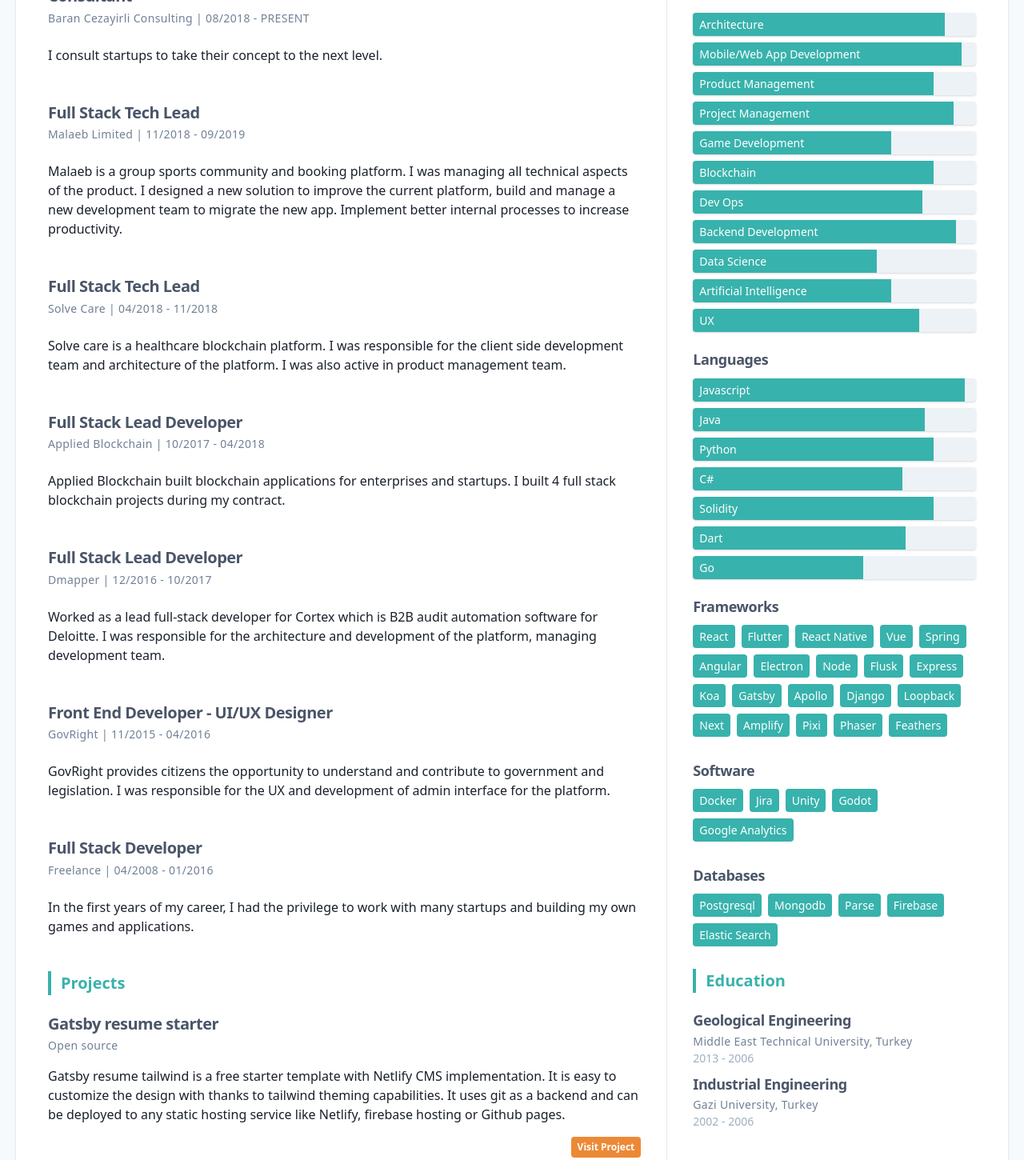
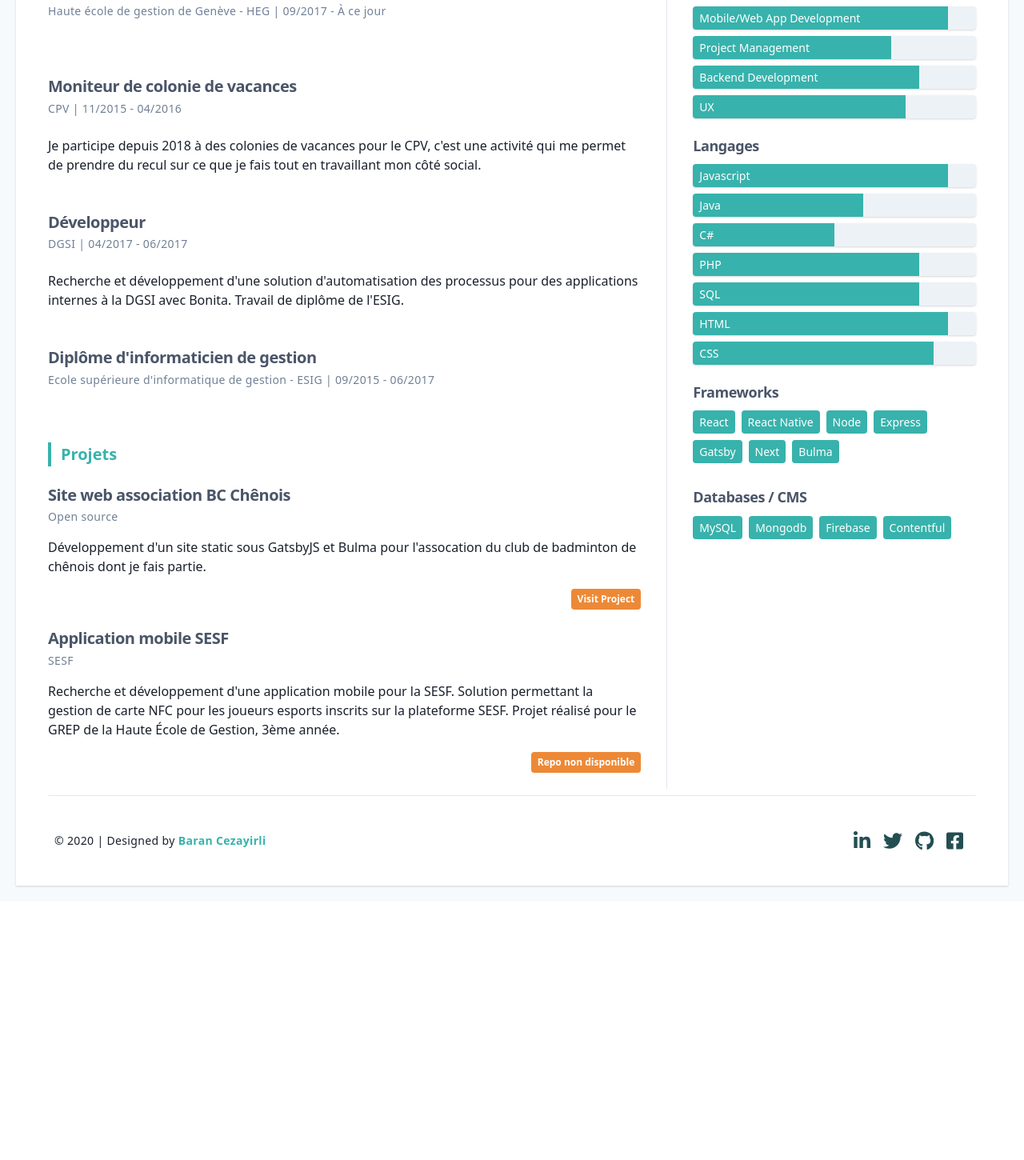
Before and after one commit to jonathanvouilloz/cv, a Gatsby site: page / in a window 1280 px wide. Shown: the part 506-1956 px from the top of the page at 80% size. After the commit the page ends 1633 px from the top, so only its background shows below. Built offline with nearby package versions, Linux system fonts and the light colour scheme; Gatsby itself is replaced by a stand-in of ours.

Commit message:
first commit cv

```diff
--- a/data/profile.json
+++ b/data/profile.json
@@ -1,9 +1,8 @@
 {
   "contact": {
-    "phone": "+380 63 251 76 44",
-    "email": "contact@barancezayirli.com",
-    "website": "https://barancezayirli.com",
-    "location": "Kiev, Ukraine"
+    "phone": "+44 78 944 77 07",
+    "email": "jonathanvouilloz@gmail.com",
+    "location": "Genève, Suisse"
   },
   "skills": [
     {
@@ -11,82 +10,54 @@
       "type": "percent",
       "subskills": [
         {
-          "name": "Architecture",
-          "percent": 89
-        },
-        {
           "name": "Mobile/Web App Development",
-          "percent": 95
-        },
-        {
-          "name": "Product Management",
-          "percent": 85
+          "percent": 90
         },
         {
           "name": "Project Management",
-          "percent": 92
-        },
-        {
-          "name": "Game Development",
           "percent": 70
         },
         {
-          "name": "Blockchain",
-          "percent": 85
-        },
-        {
-          "name": "Dev Ops",
-          "percent": 81
-        },
-        {
           "name": "Backend Development",
-          "percent": 93
-        },
-        {
-          "name": "Data Science",
-          "percent": 65
-        },
-        {
-          "name": "Artificial Intelligence",
-          "percent": 70
+          "percent": 80
         },
         {
           "name": "UX",
-          "percent": 80
+          "percent": 75
         }
       ]
     },
     {
-      "title": "Languages",
+      "title": "Langages",
       "type": "percent",
       "subskills": [
         {
           "name": "Javascript",
-          "percent": 96
+          "percent": 90
         },
         {
           "name": "Java",
-          "percent": 82
-        },
-        {
-          "name": "Python",
-          "percent": 85
+          "percent": 60
         },
         {
           "name": "C#",
-          "percent": 74
+          "percent": 50
         },
         {
-          "name": "Solidity",
-          "percent": 85
+          "name": "PHP",
+          "percent": 80
         },
         {
-          "name": "Dart",
-          "percent": 75
+          "name": "SQL",
+          "percent": 80
         },
         {
-          "name": "Go",
-          "percent": 60
+          "name": "HTML",
+          "percent": 90
+        },
+        {
+          "name": "CSS",
+          "percent": 85
         }
       ]
     },
@@ -98,211 +69,105 @@
           "name": "React"
         },
         {
-          "name": "Flutter"
-        },
-        {
           "name": "React Native"
-        },
-        {
-          "name": "Vue"
-        },
-        {
-          "name": "Spring"
-        },
-        {
-          "name": "Angular"
-        },
-        {
-          "name": "Electron"
         },
         {
           "name": "Node"
         },
         {
-          "name": "Flusk"
-        },
-        {
           "name": "Express"
-        },
-        {
-          "name": "Koa"
         },
         {
           "name": "Gatsby"
         },
         {
-          "name": "Apollo"
-        },
-        {
-          "name": "Django"
-        },
-        {
-          "name": "Loopback"
-        },
-        {
           "name": "Next"
         },
         {
-          "name": "Amplify"
-        },
-        {
-          "name": "Pixi"
-        },
-        {
-          "name": "Phaser"
-        },
-        {
-          "name": "Feathers"
+          "name": "Bulma"
         }
       ]
     },
+
     {
-      "title": "Software",
+      "title": "Databases / CMS",
       "type": "tag",
       "subskills": [
         {
-          "name": "Docker"
-        },
-        {
-          "name": "Jira"
-        },
-        {
-          "name": "Unity"
-        },
-        {
-          "name": "Godot"
-        },
-        {
-          "name": "Google Analytics"
-        }
-      ]
-    },
-    {
-      "title": "Databases",
-      "type": "tag",
-      "subskills": [
-        {
-          "name": "Postgresql"
+          "name": "MySQL"
         },
         {
           "name": "Mongodb"
         },
         {
-          "name": "Parse"
-        },
-        {
           "name": "Firebase"
         },
         {
-          "name": "Elastic Search"
+          "name": "Contentful"
         }
       ]
     }
   ],
-  "summary": "Highly focused technologist with a multidisciplinary skill set honed over 10+ years in the IT industry. I strive to build great products and can take an initial idea, tackle it from multiple angles and take it from something great to something incredible. With 10+ years of experience in various industries, I help tech startups from idea phase to high volumes. I design and build scalable solutions, implement internal processes that fit your organization, build teams that produce results.",
-  "education": [
+  "summary": "Jeune étudiant en cours de formation à la Haute école de Gestion de Genève, je suis curieux des nouvelles technologies et aime découvrir les dernières nouveautés concernant les technologies web. Je suis également actif avec mon club de badminton ou je m'occupe du site et de la rédaction des articles.",
+  "experience": [
     {
-      "institution": "Middle East Technical University, Turkey",
-      "degree": "Geological Engineering",
-      "start": "2013",
-      "end": "2006"
+      "role": "Bachelor d'informaticien de gestion",
+      "company": "Haute école de gestion de Genève - HEG",
+      "start": "09/2017",
+      "end": "À ce jour"
     },
     {
-      "institution": "Gazi University, Turkey",
-      "degree": "Industrial Engineering",
-      "start": "2002",
-      "end": "2006"
-    }
-  ],
-  "experience": [
-    {
-      "role": "Consultant",
-      "company": "Baran Cezayirli Consulting",
-      "description": "I consult startups to take their concept to the next level.",
-      "start": "08/2018",
-      "end": ""
-    },
-    {
-      "role": "Full Stack Tech Lead",
-      "company": "Malaeb Limited",
-      "description": "Malaeb is a group sports community and booking platform. I was managing all technical aspects of the product. I designed a new solution to improve the current platform, build and manage a new development team to migrate the new app. Implement better internal processes to increase productivity.",
-      "start": "11/2018",
-      "end": "09/2019"
-    },
-    {
-      "role": "Full Stack Tech Lead",
-      "company": "Solve Care",
-      "description": "Solve care is a healthcare blockchain platform. I was responsible for the client side development team and architecture of the platform. I was also active in product management team.",
-      "start": "04/2018",
-      "end": "11/2018"
-    },
-    {
-      "role": "Full Stack Lead Developer",
-      "company": "Applied Blockchain",
-      "description": "Applied Blockchain built blockchain applications for enterprises and startups. I built 4 full stack blockchain projects during my contract.",
-      "start": "10/2017",
-      "end": "04/2018"
-    },
-    {
-      "role": "Full Stack Lead Developer",
-      "company": "Dmapper",
-      "description": "Worked as a lead full-stack developer for Cortex which is B2B audit automation software for Deloitte. I was responsible for the architecture and development of the platform, managing development team.",
-      "start": "12/2016",
-      "end": "10/2017"
-    },
-    {
-      "role": "Front End Developer - UI/UX Designer",
-      "company": "GovRight",
-      "description": "GovRight provides citizens the opportunity to understand and contribute to government and legislation. I was responsible for the UX and development of admin interface for the platform.",
+      "role": "Moniteur de colonie de vacances",
+      "company": "CPV",
+      "description": "Je participe depuis 2018 à des colonies de vacances pour le CPV, c'est une activité qui me permet de prendre du recul sur ce que je fais tout en travaillant mon côté social.",
       "start": "11/2015",
       "end": "04/2016"
     },
     {
-      "role": "Full Stack Developer",
-      "company": "Freelance",
-      "description": "In the first years of my career, I had the privilege to work with many startups and building my own games and applications.",
-      "start": "04/2008",
-      "end": "01/2016"
+      "role": "Développeur",
+      "company": "DGSI",
+      "description": "Recherche et développement d'une solution d'automatisation des processus pour des applications internes à la DGSI avec Bonita. Travail de diplôme de l'ESIG.",
+      "start": "04/2017",
+      "end": "06/2017"
+    },
+    {
+      "role": "Diplôme d'informaticien de gestion",
+      "company": "Ecole supérieure d'informatique de gestion - ESIG",
+      "start": "09/2015",
+      "end": "06/2017"
     }
   ],
   "social": [
     {
-      "service": "youtube",
-      "url": "https://www.youtube.com/channel/UCczRc31u_YXNiSpYKxQU_Ug"
-    },
-    {
       "service": "linkedin",
-      "url": "https://www.linkedin.com/in/barancezayirli"
+      "url": "https://www.linkedin.com/in/jonathan-vouilloz-3b5741139/"
     },
     {
       "service": "twitter",
-      "url": "https://twitter.com/barancezayirli"
-    },
-    {
-      "service": "angellist",
-      "url": "https://angel.co/baran-cezayirli"
+      "url": "https://twitter.com/Jon_Praxie"
     },
     {
       "service": "github",
-      "url": "https://github.com/barancezayirli"
+      "url": "https://github.com/jonathanvouilloz"
     },
     {
       "service": "facebook",
-      "url": "https://www.facebook.com/barancezayirli"
+      "url": "https://www.facebook.com/jonathan.vouilloz"
+    }
+  ],
+  "role": "Développeur",
+  "projects": [
+    {
+      "name": "Site web association BC Chênois",
+      "company": "Open source",
+      "description": "Développement d'un site static sous GatsbyJS et Bulma pour l'assocation du club de badminton de chênois dont je fais partie.",
+      "link": "https://github.com/barancezayirli/gatsby-resume-tailwind"
     },
     {
-      "service": "instagram",
-      "url": "https://www.instagram.com/barancezayirli"
+      "name": "Application mobile SESF",
+      "company": "SESF",
+      "description": "Recherche et développement d'une application mobile pour la SESF. Solution permettant la gestion de carte NFC pour les joueurs esports inscrits sur la plateforme SESF. Projet réalisé pour le GREP de la Haute École de Gestion, 3ème année."
     }
   ],
-  "role": "Technologist",
-  "projects": [
-    {
-      "name": "Gatsby resume starter",
-      "company": "Open source",
-      "description": "Gatsby resume tailwind is a free starter template with  Netlify CMS implementation. It is easy to customize the design with thanks to tailwind theming capabilities. It uses git as a backend and can be deployed to any static hosting service like Netlify, firebase hosting or Github pages.",
-      "link": "https://github.com/barancezayirli/gatsby-resume-tailwind"
-    }
-  ],
-  "fullname": "Baran Cezayirli"
+  "fullname": "Jonathan Vouilloz"
 }
--- a/gatsby-config.js
+++ b/gatsby-config.js
@@ -6,22 +6,19 @@
 
 module.exports = {
   siteMetadata: {
-    title: `Baran Cezayirli | Technologist`,
-    author: `Baran Cezayirli`,
-    description: `With 10+ years of experience in various industries, I help tech
-              startups from idea phase to high volumes. I design and build
-              scalable solutions, implement internal processes that fit your
-              organization, build teams that produce results.`,
-    siteUrl: `https://barancezayirli.com/`,
+    title: `Jonathan Vouilloz | Développeur`,
+    author: `Jonathan Vouilloz`,
+    description: `Jeune étudiant en cours de formation à la Haute école de Gestion de Genève, je suis curieux des nouvelles technologies et aime découvrir les dernières nouveautés concernant les technologies web. Je suis également actif avec mon club de badminton ou je m'occupe du site et de la rédaction des articles.`,
+    siteUrl: `https://jonathanvouilloz.ch/`,
     social: {
-      twitter: `barancezayirli`,
+      twitter: `Jon_Praxie`,
     },
   },
   plugins: [
     {
       resolve: `gatsby-plugin-manifest`,
       options: {
-        name: `Baran Cezayirli | Technologist`,
+        name: `Jonathan Vouilloz | Développeur`,
         short_name: `CV`,
         start_url: `/`,
         background_color: `#f7f0eb`,
--- a/src/components/contact.js
+++ b/src/components/contact.js
@@ -39,7 +39,7 @@
     {field === 'location' && (
       <>
         <LocationIcon className="contact-icon" />
-        <span className="contact-link">{value}</span>
+        <a className="contact-link">{value}</a>
       </>
     )}
   </span>
--- a/src/components/experience.js
+++ b/src/components/experience.js
@@ -2,7 +2,7 @@
 
 const Experience = ({ data }) => (
   <section>
-    <h1 className="section-header">Experience</h1>
+    <h1 className="section-header">Experience / Education</h1>
     {data &&
       data.map((item, i) => (
         <article className="my-5" key={`${item.company}-${i}`}>
--- a/src/components/footer.js
+++ b/src/components/footer.js
@@ -6,14 +6,9 @@
   <footer className="py-6 mx-auto items-center justify-between md:flex">
     <div className="items-center flex tracking-wide mb-5 md:mb-0 justify-center text-sm ml-2">
       <span className="inline-block mr-1">
-        © {new Date().getFullYear()} | Developed with
+        © {new Date().getFullYear()} | Designed
       </span>
-      <span className="inline-block mr-1">
-        <HeartIcon
-          className="h-3 w-3 fill-current"
-          style={{ color: '#de3618' }}
-        />
-      </span>
+
       <span className="inline-block mr-1">by</span>
       <a
         className="text-primary-500 hover:text-primary-700 font-bold"
--- a/src/components/projects.js
+++ b/src/components/projects.js
@@ -2,13 +2,14 @@
 
 const Projects = ({ data }) => (
   <section>
-    <h1 className="section-header">Projects</h1>
+    <h1 className="section-header">Projets</h1>
     {data.map(item => (
       <article className="my-5" key={item.name}>
         <h2 className="item-header">{item.name}</h2>
         <h3 className="item-sub">{item.company}</h3>
         <p className="py-4">{item.description}</p>
         <div className="flex justify-end">
+          {item.link ?
  <a
  className="btn btn-secondary"
  href={item.link}
@@ -17,6 +18,14 @@
 >
  Visit Project
 </a>
+           :
+           <span
+           className="btn btn-secondary"
+         >
+           Repo non disponible
+         </span>
+           }
+
         </div>
       </article>
     ))}
```
Also changed, not shown: static/profile.jpg, static/profile3.jpg (added). Lines whose indentation alone changed are shown as unchanged.
